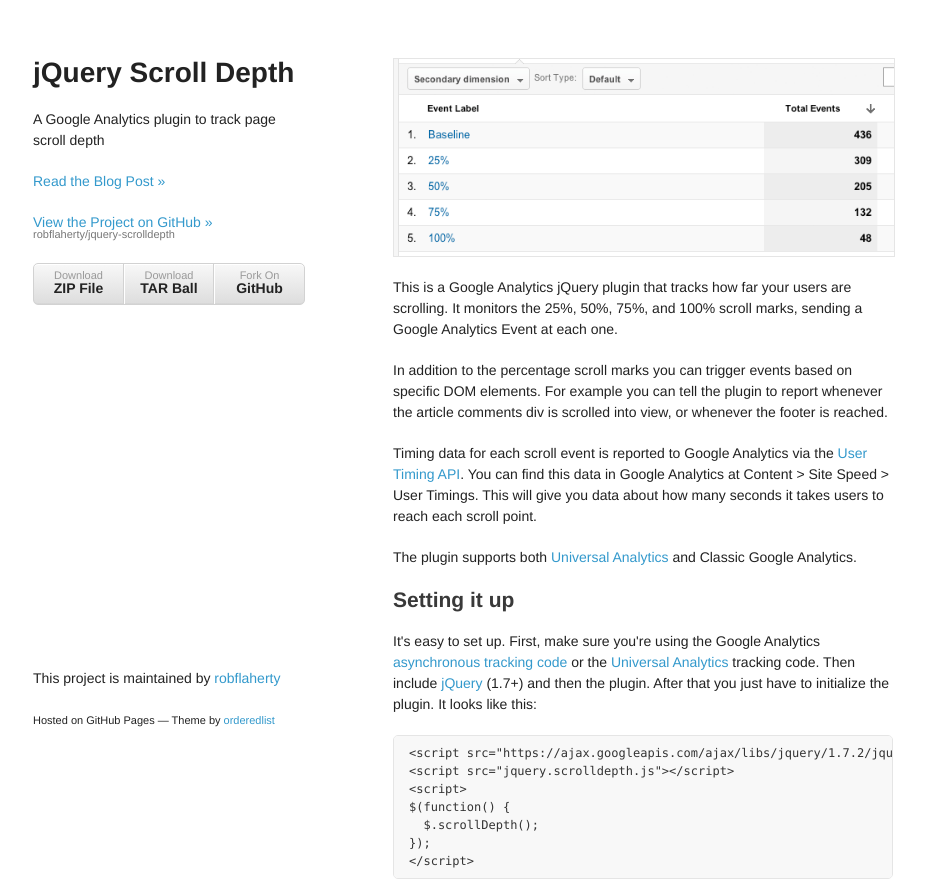
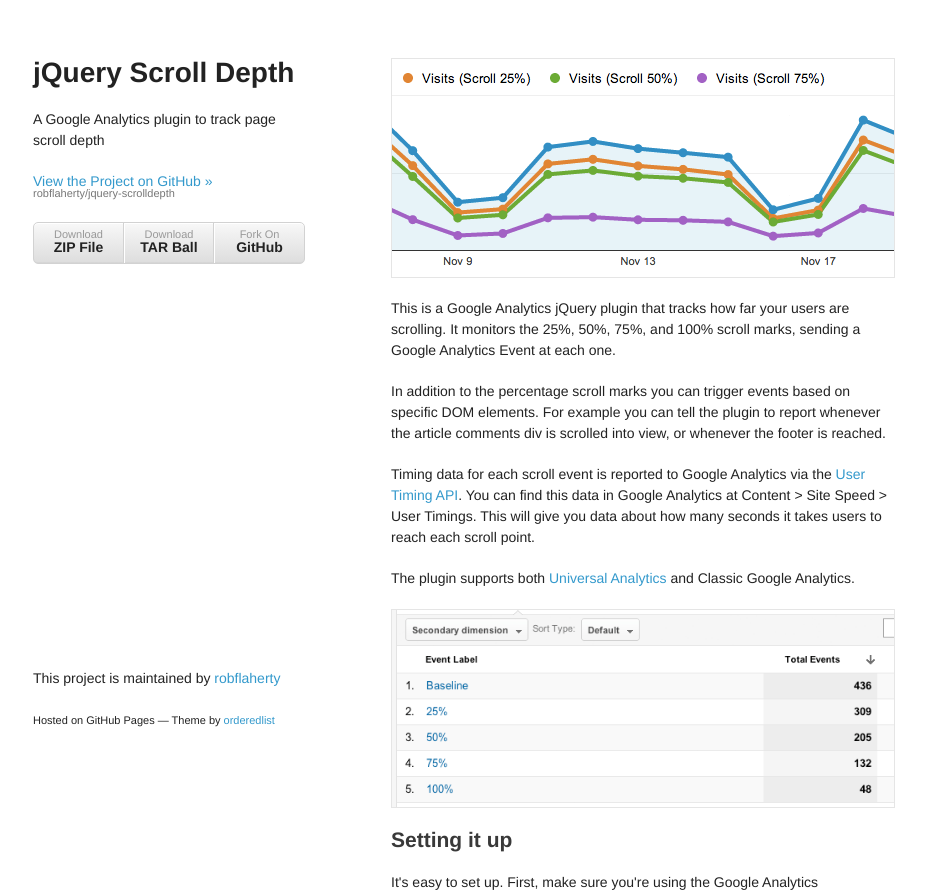
Before and after one commit to robflaherty/scroll-depth, a plain HTML site: page index.html in a window 1280 px wide. Shown: the top 890 px of the page, without its empty margins (177-1103 px from the left). Drawn offline with Linux system fonts and the light colour scheme.

Commit message:
Changing image on project page

```diff
--- a/index.html
+++ b/index.html
@@ -26,7 +26,6 @@
       <header>
         <h1>jQuery Scroll Depth</h1>
         <p>A Google Analytics plugin to track page scroll depth</p>
-        <p class="view"><a href="http://www.ravelrumba.com/blog/tracking-scroll-depth-jquery-google-analytics/">Read the Blog Post &raquo;</a></p>
         <p class="view"><a href="https://github.com/robflaherty/jquery-scrolldepth">View the Project on GitHub &raquo;<small>robflaherty/jquery-scrolldepth</small></a></p>
         <ul>
           <li><a href="https://github.com/robflaherty/jquery-scrolldepth/zipball/master">Download <strong>ZIP File</strong></a></li>
@@ -36,7 +35,7 @@
       </header>
       <section>
 
-<img src="images/google-analytics-scroll-depth.png" alt="Google Analytics Scroll Depth Tracking" style="border: 1px solid #E5E5E5; margin:0 0 20px; display: block;" />
+<img src="images/scroll-depth-chart.png" alt="Google Analytics Scroll Depth Tracking" style="border: 1px solid #E5E5E5; margin:0 0 20px; display: block;" />
 
 <p>This is a Google Analytics jQuery plugin that tracks how far your users are scrolling. It monitors the 25%, 50%, 75%, and 100% scroll marks, sending a Google Analytics Event at each one.</p>
 
@@ -46,7 +45,7 @@
 
 <p>The plugin supports both <a href="https://support.google.com/analytics/answer/2790010?hl=en&ref_topic=2790009" target="_blank">Universal Analytics</a> and Classic Google Analytics.</p>
 
-
+<img src="images/google-analytics-scroll-depth.png" alt="Google Analytics Scroll Depth Tracking" style="border: 1px solid #E5E5E5; margin:0 0 20px; display: block;" />
 
 <h2>Setting it up</h2>
 <p>It's easy to set up. First, make sure you're using the Google Analytics <a href="http://code.google.com/apis/analytics/docs/tracking/asyncUsageGuide.html" target="_blank">asynchronous tracking code</a> or the <a href="https://support.google.com/analytics/answer/2790010?hl=en&ref_topic=2790009" target="_blank">Universal Analytics</a> tracking code. Then include <a href="http://jquery.com/" target="_blank">jQuery</a> (1.7+) and then the plugin. After that you just have to initialize the plugin. It looks like this:</p>
--- a/stylesheets/styles.css
+++ b/stylesheets/styles.css
@@ -160,7 +160,7 @@
 }
 
 section {
-  width:500px;
+  width:502px;
   float:right;
   padding-bottom:50px;
 }
```
Also changed, not shown: images/scroll-depth-chart.png (added).
